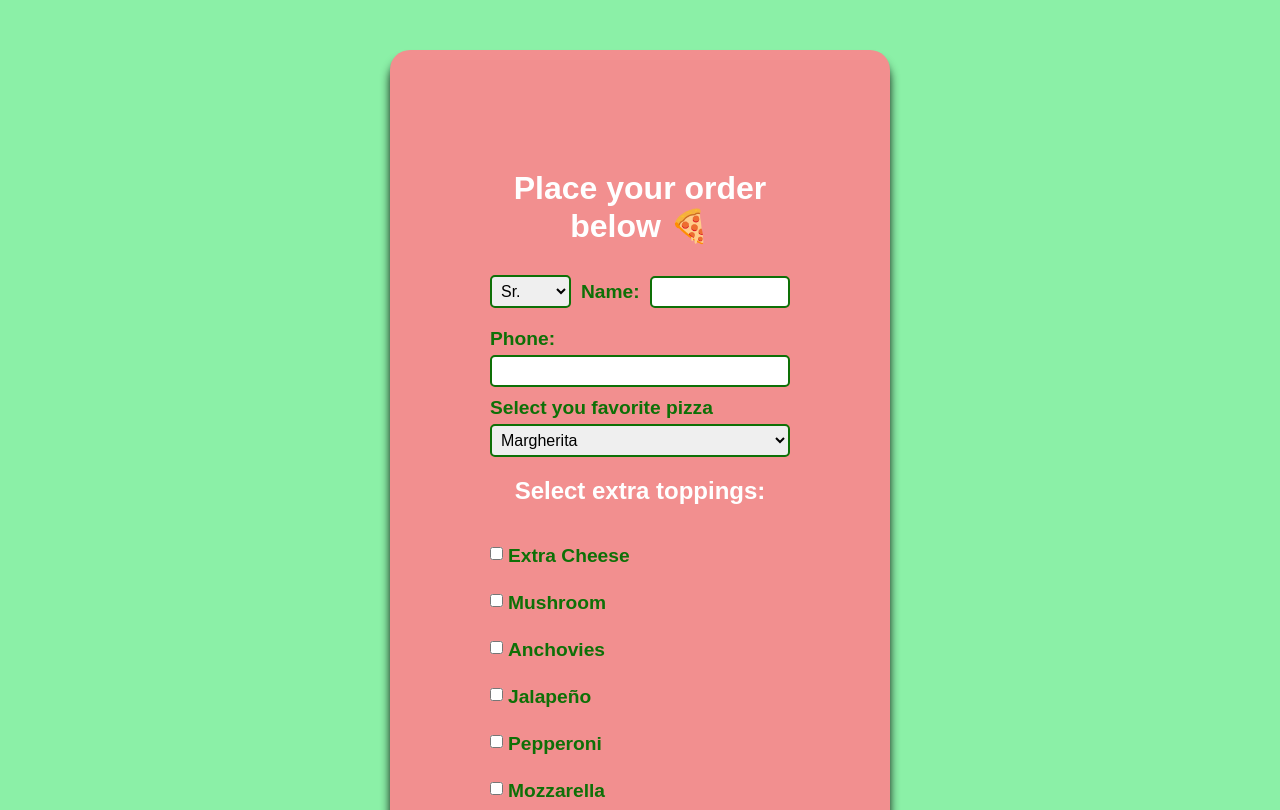
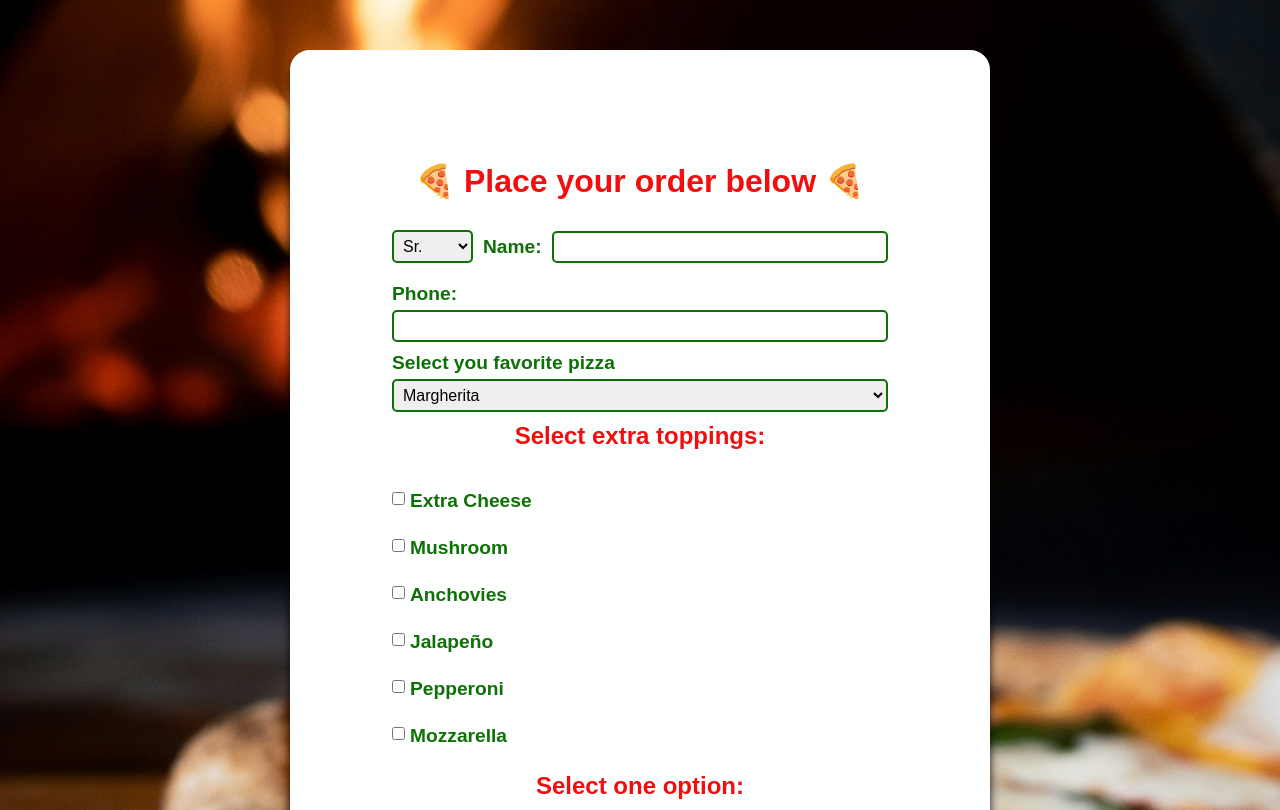
Before and after one commit to Salva985/lab7, a plain HTML site: page lab7.2/index.html in a window 1280 px wide. Shown: the top 810 px of the page. Drawn offline with Linux system fonts and the light colour scheme.

Commit message:
refactoring CSS

```diff
--- a/lab7.2/index.html
+++ b/lab7.2/index.html
@@ -8,7 +8,7 @@
   </head>
   <body>
     <div class="form-container">
-      <h1>Place your order below 🍕</h1>
+      <h1>🍕 Place your order below 🍕</h1>
 
       <form action="#" method="POST">
 
--- a/lab7.2/style.css
+++ b/lab7.2/style.css
@@ -6,7 +6,10 @@
 
 body {
     font-family:Arial, sans-serif;
-    background-color: #8bf0a7;
+    background-image: url("images/pizzaBackground.jpeg");
+    background-size: cover;
+    background-position: center;
+    background-repeat: no-repeat;
     display: flex;
     justify-content: center;
     align-items: center;
@@ -14,21 +17,22 @@ body {
 }
 
 .form-container {
-    background-color: #f28f8f;
+    background-color:#feffff;
     padding: 100px;
     border-radius: 20px;
     box-shadow: 0 10px 10px rgba(0, 0, 0, 0.896);
     width: 80%;
-    max-width: 500px;
+    max-width: 700px;
     margin: 50px;
+    border: 2px solid white;
 }
 
 h1,
 h2 {
-    color:#feffff;
+    color:#f20e0e;
     margin-bottom: 30px;
     text-align: center;
-    margin-top: 20px;
+    margin-top: 10px;
 }
 
 form {
```
Also changed, not shown: lab7.2/images/pizzaBackground.jpeg (added).
